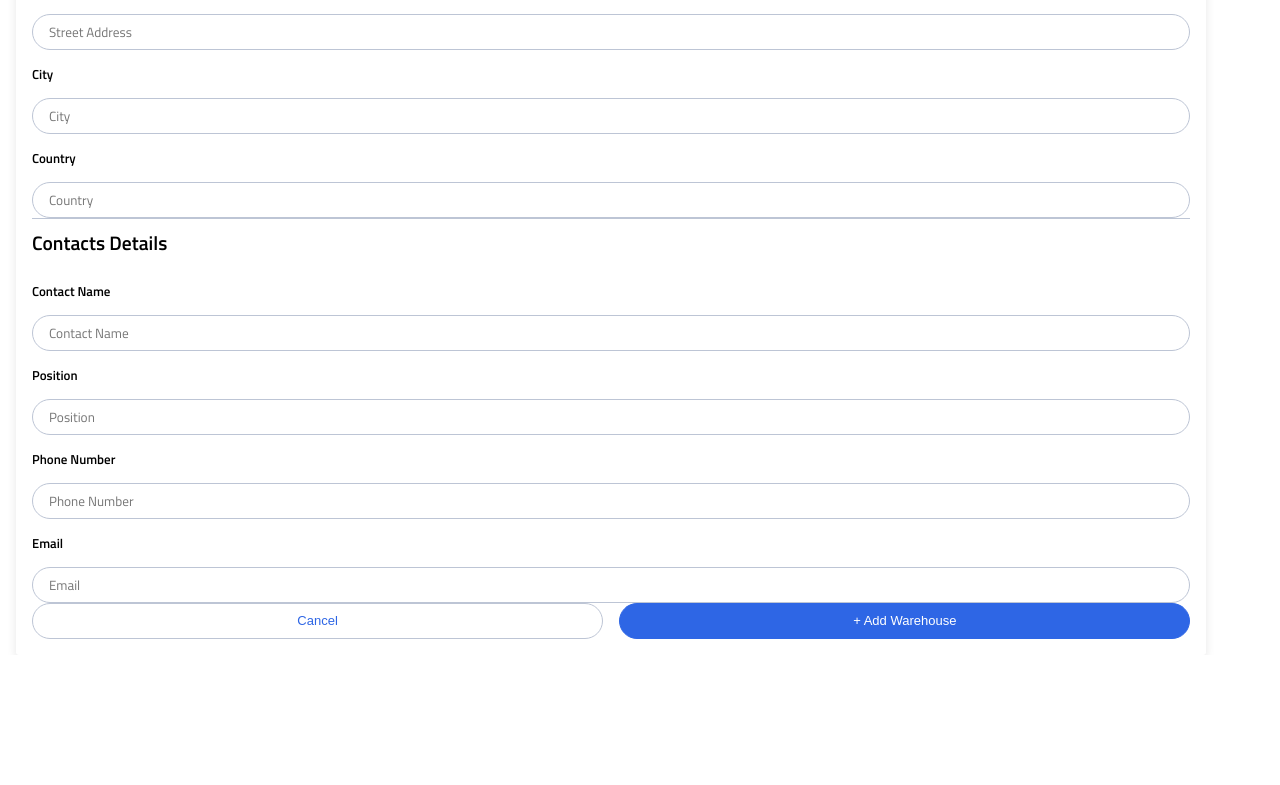
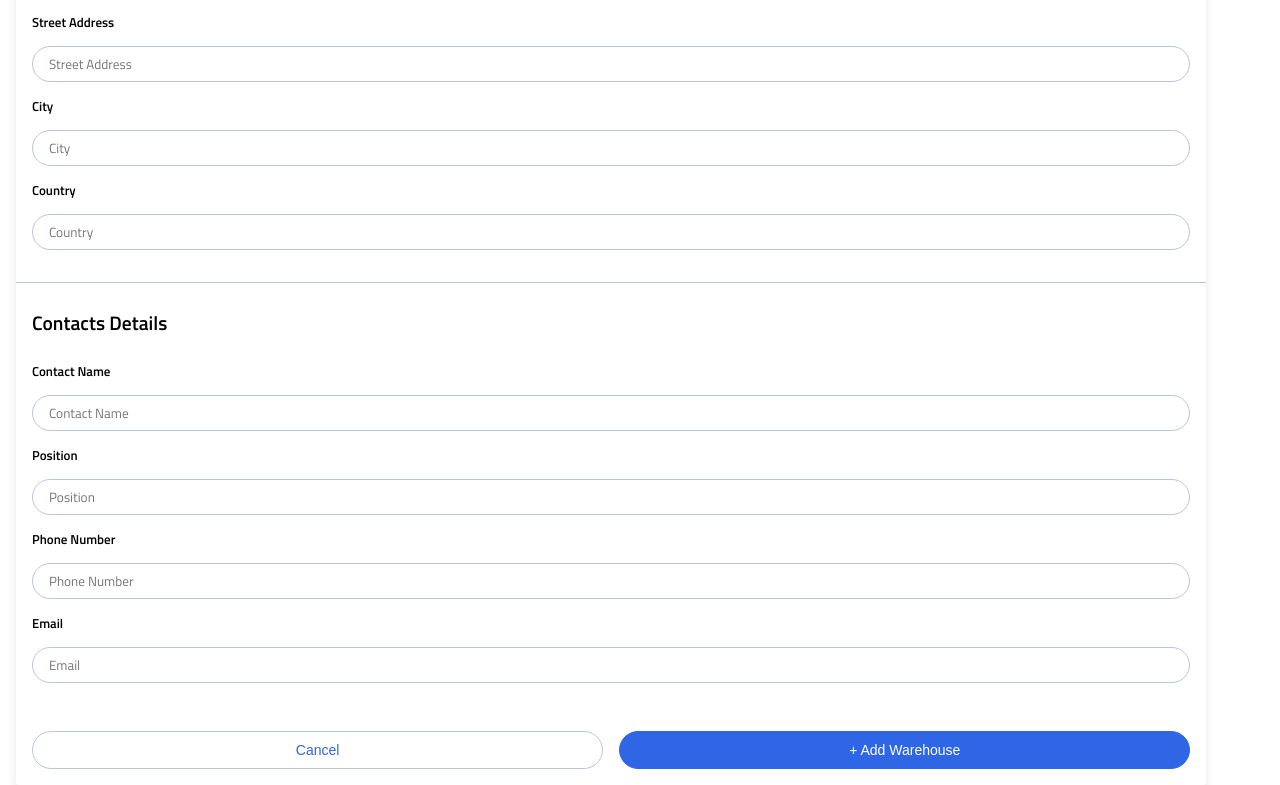
Before and after one commit to reymaa19/InStock-client, a React (Vite) app: page /addnewwarehouse in a window 1280 px wide. Shown: the part 455-1240 px from the top of the page. Before the commit the page ends 1110 px from the top, so only its background shows below. Built offline with nearby package versions, Linux system fonts and the light colour scheme; no server answers; the HTML template or start-up script is replaced by a standard one.

Commit message:
Style the page to the mock up- Mobile Responsive

```diff
--- a/src/components/AddNewWarehouse/AddNewWarehouse.scss
+++ b/src/components/AddNewWarehouse/AddNewWarehouse.scss
@@ -1,10 +1,12 @@
 @use "../../styles/partials/mixins" as *;
 @use "../../styles/partials/variables" as *;
-
-.add-warehouse{
+* {
+  box-sizing: border-box;
+}
+.add-warehouse {
   display: flex;
   flex-direction: column;
-    padding: 1rem;
+  // padding: 1rem;
   top: 9rem;
   background-color: white;
   position: absolute;
@@ -13,118 +15,151 @@
   margin-left: 1rem;
   box-shadow: 0px 4px 10px rgba(0, 0, 0, 0.1);
   line-height: $m-h1-line-height;
-    &__header{
+  &__header {
     display: flex;
     gap: 1rem;
     border-bottom: 0.0625rem solid $Cloud;
-        width:100%;
-
+    width: 100%;
+    padding: 1rem;
   }
-    &__title{
+  &__title {
     font-weight: $font-weight-semi-bold600;
     font-size: 2.5;
     line-height: 8rem;
-
   }
-    .details{
+  .details {
     display: flex;
     flex-direction: column;
     font-size: $m-h2-text-size;
     line-height: $m-h2-line-height;
-
-        &__address{
+    &__address {
       display: flex;
       flex-direction: column;
       border-bottom: 0.06125rem solid $Cloud;
       line-height: 3rem;
       font-size: $m-p2-text-size;
+      padding: 1rem;
+      padding-bottom: 2rem;
 
-            &-name{
+
+      &-name {
         font-weight: $font-weight-semi-bold600;
       }
 
-            &-label{
+      &-label {
         font-weight: $font-weight-semi-bold600;
-
       }
-            &-input{
-                border-radius:1.25rem;
+      &-input {
+        border-radius: 1.25rem;
         height: 2.25rem;
-                padding-left:1rem;
+        padding-left: 1rem;
         padding-right: 1rem;
         border: 0.0625rem solid $Cloud;
         font-family: $primary-font;
-
-
-
       }
     }
-        &__contacts{
+    &__contacts {
       display: flex;
       flex-direction: column;
       line-height: 3rem;
       font-size: $m-p2-text-size;
-
-            &-title{
-                font-weight: $font-weight-semi-bold600;
+      padding: 1rem;
+      padding-bottom: 2rem;
 
 
-
+      &-title {
+        font-weight: $font-weight-semi-bold600;
       }
-            &-name{
+      &-name {
         font-weight: $font-weight-semi-bold600;
-
       }
 
-            &-label{
+      &-label {
         font-weight: $font-weight-semi-bold600;
-
       }
-            &-input{
+      &-input {
         border-radius: 1.25rem;
         height: 2.25rem;
-                padding:1rem;
-                border-color:$Cloud;
-                padding-left:1rem;
+        padding: 1rem;
+        border-color: $Cloud;
+        padding-left: 1rem;
         padding-right: 1rem;
         border: 0.0625rem solid $Cloud;
         font-family: $primary-font;
-
-
       }
-
     }
-        &__button{
-
+    &__button {
       display: flex;
-            gap:1rem;
-            &-cancel{
+      gap: 1rem;
+      padding: 1rem;
+      &-cancel {
         height: 2.25rem;
         width: 50%;
-                font-size:$m-h3-text-size;
-                line-height:$m-h3-line-height;
-                color:$Instock-Indigo;
+        font-size: $m-h3-text-size;
+        line-height: $m-h3-line-height;
+        color: $Instock-Indigo;
         background-color: $White;
         border-radius: 1.25rem;
         border: 0.0625rem solid $Cloud;
-
-
+        @include tablet {
+          height: 2.375rem;
+          width: 50%;
+          font-size: $h3-text-size;
+          line-height: $h3-line-height;
+          color: $Instock-Indigo;
+          background-color: $White;
+          border-radius: 1.25rem;
+          border: 0.0625rem solid $Cloud;
+          padding-left: 1rem;
+          padding-right: 1rem;
         }
-            &-submit{
+        @include desktop {
+          height: 2.375rem;
+          width: 50%;
+          font-size: $h3-text-size;
+          line-height: $h3-line-height;
+          color: $Instock-Indigo;
+          background-color: $White;
+          border-radius: 1.25rem;
+          border: 0.0625rem solid $Cloud;
+          padding-left: 1rem;
+          padding-right: 1rem;
+        }
+      }
+      &-submit {
         height: 2.25rem;
         width: 50%;
-                font-size:$m-h3-text-size;
-                line-height:$m-h3-line-height;
-                color:$White;
+        font-size: $m-h3-text-size;
+        line-height: $m-h3-line-height;
+        color: $White;
         background-color: $Instock-Indigo;
         border-radius: 1.25rem;
         border: 0.0625rem solid $Instock-Indigo;
-
-
+        @include tablet {
+          height: 2.375rem;
+          width: 50%;
+          font-size: $h3-text-size;
+          line-height: $h3-line-height;
+          color: $White;
+          background-color: $Instock-Indigo;
+          border-radius: 1.25rem;
+          border: 0.0625rem solid $Instock-Indigo;
+          padding-left: 1rem;
+          padding-right: 1rem;
         }
-
-
+        @include desktop {
+          height: 2.375rem;
+          width: 50%;
+          font-size: $h3-text-size;
+          line-height: $h3-line-height;
+          color: $White;
+          background-color: $Instock-Indigo;
+          border-radius: 1.25rem;
+          border: 0.0625rem solid $Instock-Indigo;
+          padding-left: 1rem;
+          padding-right: 1rem;
         }
       }
-
     }
+  }
+}
```
Lines whose indentation alone changed are shown as unchanged.
